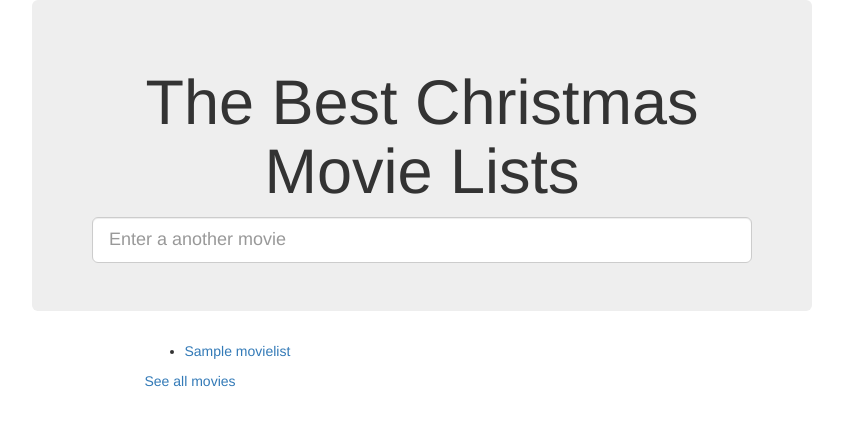
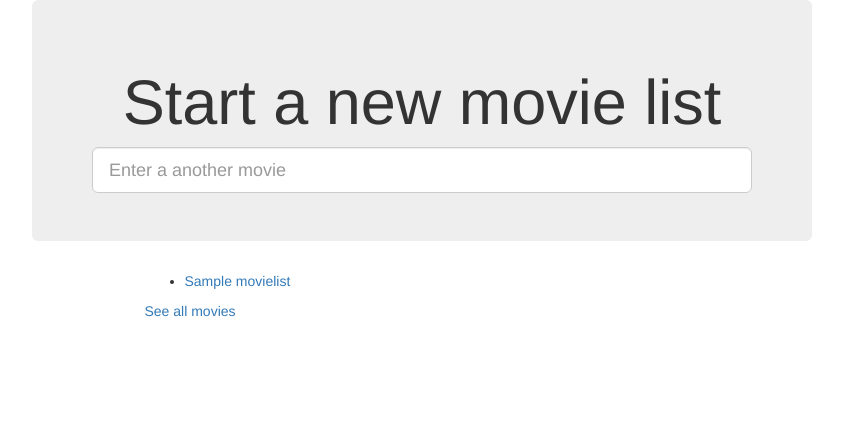
Before and after one commit to jbettenh/last_christmas, a Django app: page /christmasflix/ in a window 1280 px wide. Shown: the top 426 px of the page, without its empty margins (218-1061 px from the left). Run offline with Django 3.2, Linux system fonts and the light colour scheme; tables that the repository leaves empty hold one stand-in row (values such as "Sample post"); some libraries are stand-ins or nearby versions.

Commit message:
User can add new list

```diff
--- a/christmasflix/models.py
+++ b/christmasflix/models.py
@@ -5,7 +5,7 @@ class MovieList(models.Model):
     id = models.AutoField(primary_key=True)
     name = models.CharField(max_length=50, default='')
     description = models.CharField(max_length=200, default='')
-    created_date = models.DateTimeField('date created', default="1900-01-01 06:00")
+    created_date = models.DateTimeField('date created', auto_now_add=True)
 
     list_filter = ['created_date']
 
--- a/christmasflix/templates/christmasflix/index.html
+++ b/christmasflix/templates/christmasflix/index.html
@@ -1,6 +1,7 @@
 {% extends 'christmasflix/base.html' %}
 
-{% block header_text %} The Best Christmas Movie Lists{% endblock %}
+{% block header_text %}Start a new movie list{% endblock %}
+{% block form_action %}/christmasflix/new/{% endblock %}
 
 {% block table %}
         {% if movie_lists %}
@@ -10,7 +11,7 @@
             {% endfor %}
             </ul>
         {% else %}
-            <p>No movies are available.</p>
+            <p>No lists are available.</p>
         {% endif %}
 
         <a href="{% url 'christmasflix:movies' %}">See all movies</a></li>
--- a/christmasflix/urls.py
+++ b/christmasflix/urls.py
@@ -5,6 +5,7 @@ from . import views
 app_name = 'christmasflix'
 urlpatterns = [
     path('', views.IndexView.as_view(), name='index'),
+    path('new/', views.add_list, name='add_list'),
     path('<int:pk>/', views.DetailView.as_view(), name='detail'),
     path('<int:movielist_id>/add_movie/', views.add_movie, name='add_movie'),
     path('movies/', views.MoviesView.as_view(), name='movies')
--- a/christmasflix/views.py
+++ b/christmasflix/views.py
@@ -13,6 +13,17 @@ class IndexView(generic.ListView):
         return MovieList.objects.all()
 
 
+def add_list(request):
+    new_list = MovieList.objects.create(name=request.POST['movie_title'])
+    return redirect(reverse('christmasflix:detail', args=(new_list.id,)))
+
+
+def add_movie(request, movielist_id):
+    current_list = MovieList.objects.get(id=movielist_id)
+    Movie.objects.create(title=request.POST['movie_title'], movielist=current_list)
+    return redirect(reverse('christmasflix:detail', args=(current_list.id,)))
+
+
 class DetailView(generic.DetailView):
     model = MovieList
     context_object_name = 'movies'
@@ -23,9 +34,3 @@ class MoviesView(generic.ListView):
     model = Movie
     context_object_name = 'movies'
     template_name = 'christmasflix/movies.html'
-
-
-def add_movie(request, movielist_id):
-    current_list = MovieList.objects.get(id=movielist_id)
-    Movie.objects.create(title=request.POST['movie_title'], movielist=current_list)
-    return redirect(reverse('christmasflix:detail', args=(current_list.id,)))
```
Also changed, not shown: christmasflix/migrations/0009_alter_movielist_created_date.py (added).
